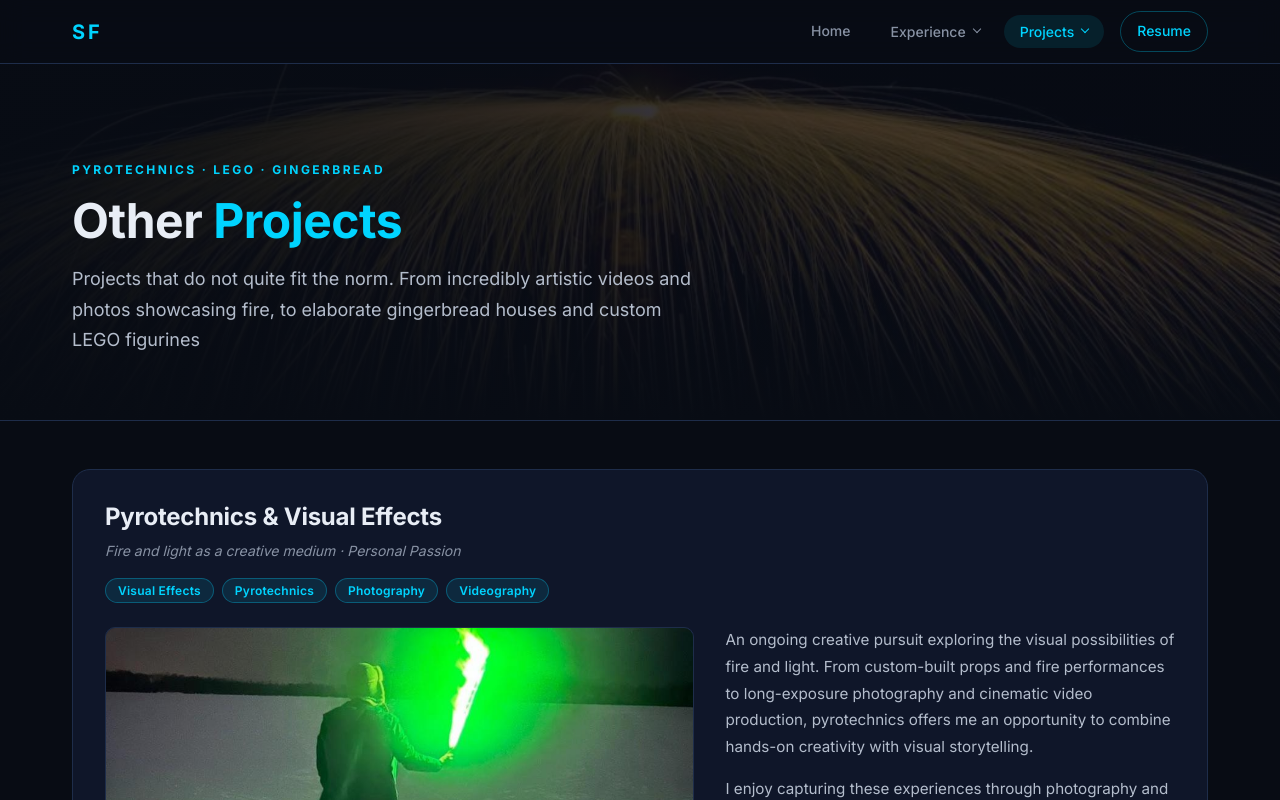
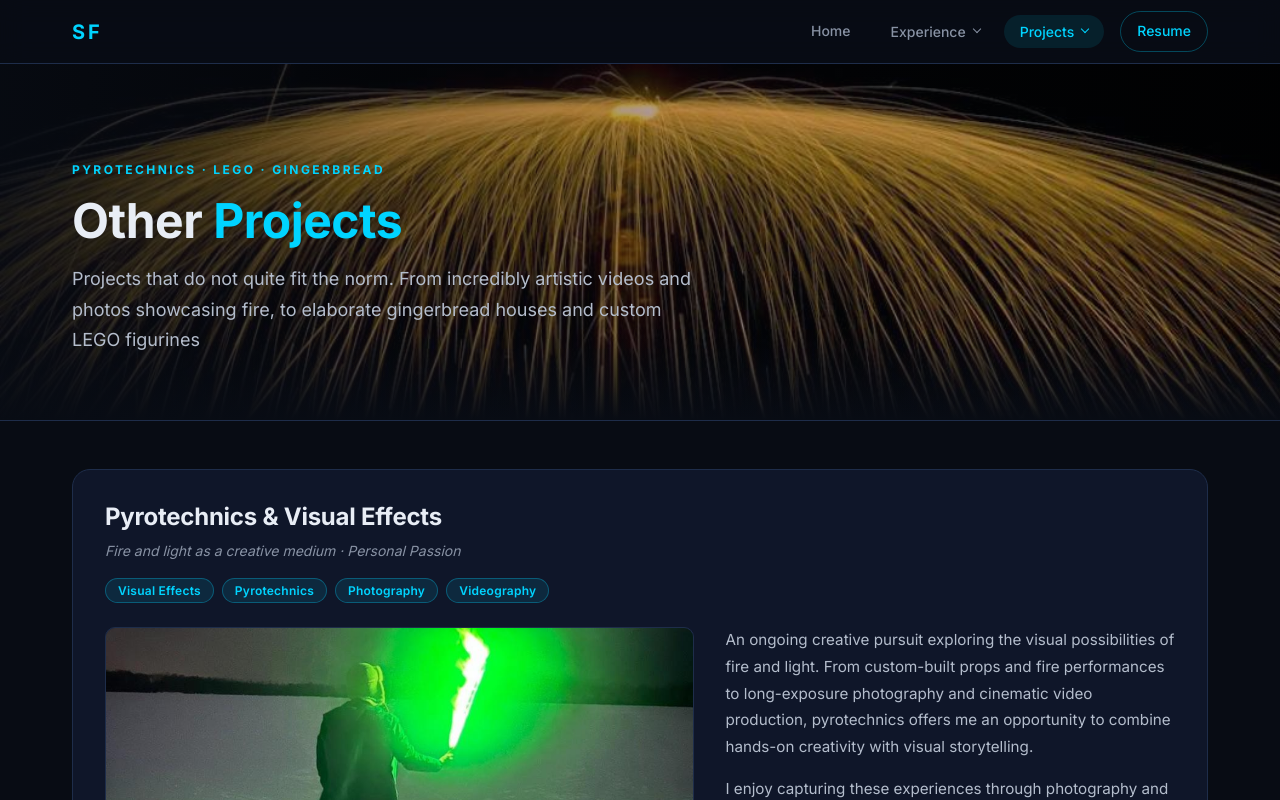
Before and after one commit to stefanfieguth/stefanfieguth.github.io, a React (Vite) app: page /projects/other in a window 1280 px wide. Shown: the top 800 px of the page. Built offline with nearby package versions, Linux system fonts and the light colour scheme.

Commit message:
update hero shading

```diff
--- a/src/components/HeroBackdrop.module.css
+++ b/src/components/HeroBackdrop.module.css
@@ -10,7 +10,7 @@
   width: 100%;
   height: 100%;
   object-fit: cover;
-  opacity: 0.55;
+  opacity: 1;
 }
 
 /* Darker on the left (where the text sits) and at the bottom (where the
@@ -19,8 +19,8 @@
   position: absolute;
   inset: 0;
   background:
-    linear-gradient(90deg, rgba(8, 12, 20, 0.92) 0%, rgba(8, 12, 20, 0.7) 45%, rgba(8, 12, 20, 0.35) 100%),
-    linear-gradient(180deg, rgba(8, 12, 20, 0) 55%, var(--color-bg) 100%);
+    linear-gradient(90deg, rgba(8, 12, 20, 0.85) 0%, rgba(8, 12, 20, 0.4) 30%, rgba(8, 12, 20, 0.1) 100%),
+    linear-gradient(180deg, rgba(8, 12, 20, 0) 75%, var(--color-bg) 100%);
 }
 
 @media (max-width: 800px) {
```
